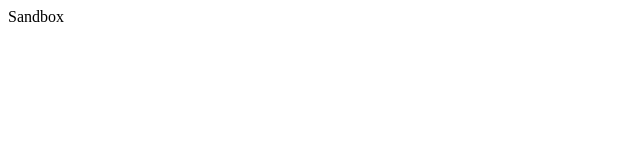
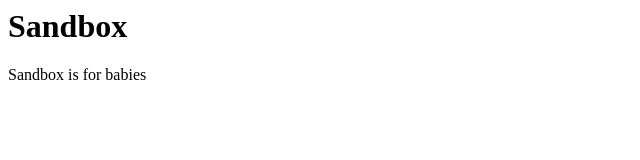
Before and after one commit to rapu/sandbox, a plain HTML site: page index.html in a window 1280 px wide. Shown: the whole page, without its empty margins (0-640 px from the left). Drawn offline with Linux system fonts and the light colour scheme.

Commit message:
Updated body

```diff
--- a/index.html
+++ b/index.html
@@ -4,6 +4,7 @@
     </style>
   </head>
   <body>
-    Sandbox
+    <h1>Sandbox</h1>
+    <p>Sandbox is for babies</p>
   </body>
 </html>
```
